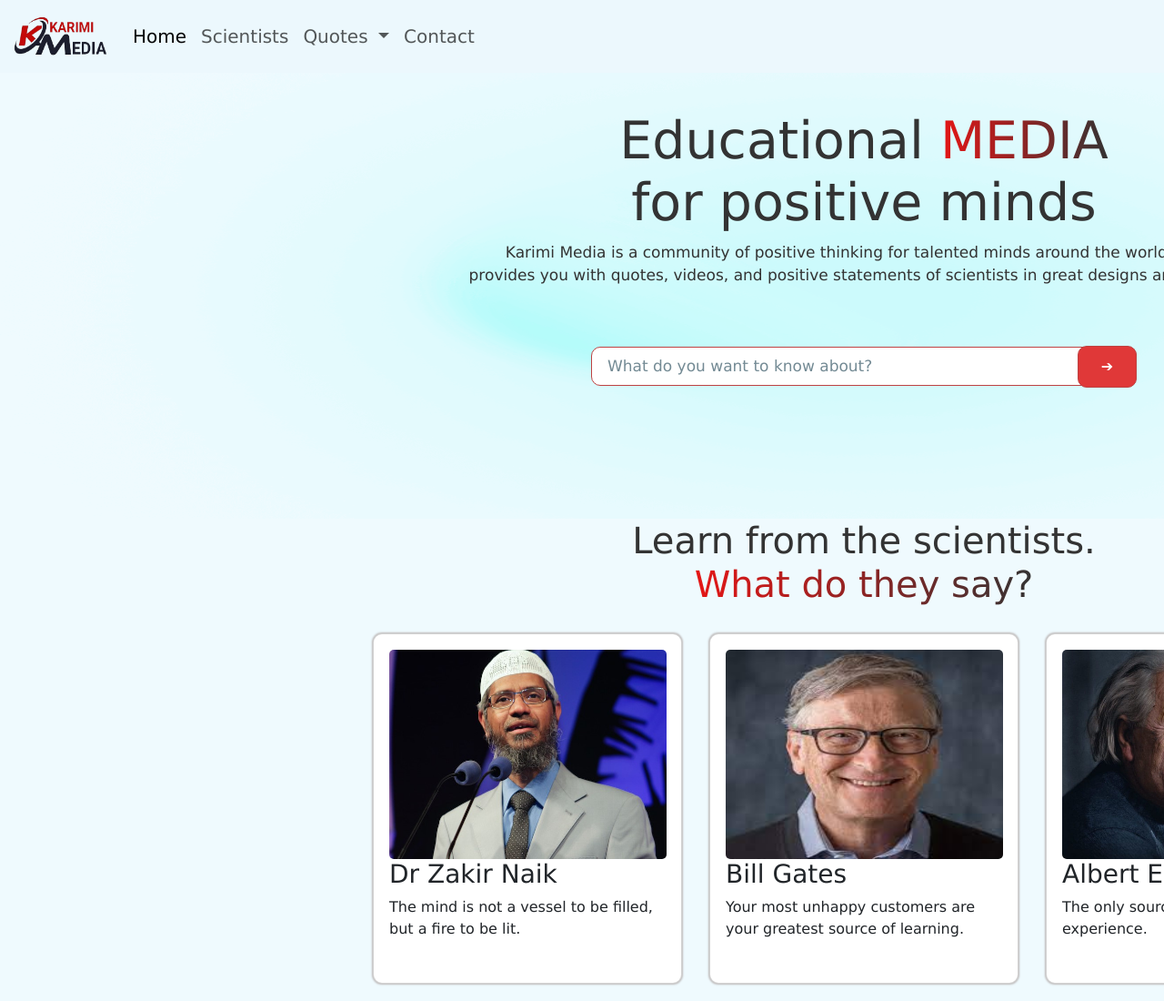
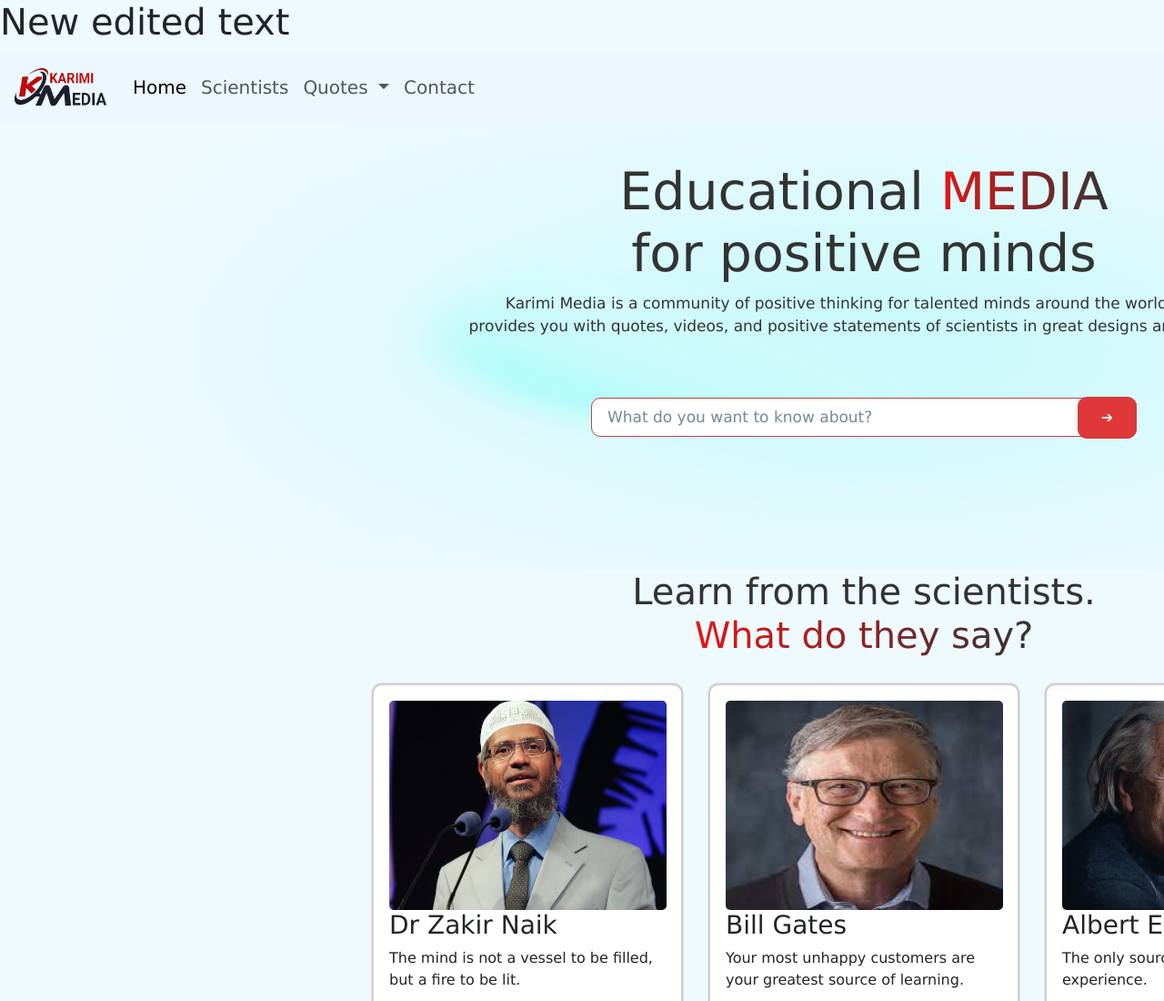
Before and after one commit to hamidukarimi/karimi-media-five, a plain HTML site: page index.html in a window 1280 px wide. Shown: the top 1100 px of the page at 91% size. Drawn offline with nearby package versions, Linux system fonts and the light colour scheme.

Commit message:
the first comment

```diff
--- a/index.html
+++ b/index.html
@@ -11,6 +11,11 @@
 
   </head>
   <body>
+
+
+    <div>
+      <h1>New edited text</h1>
+    </div>
 
     <div class="contianer">
     <!-- <nav>
```
